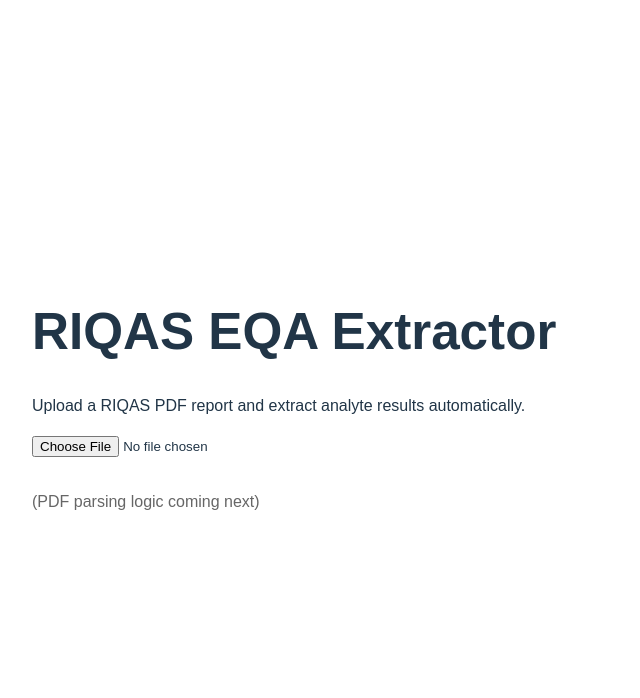
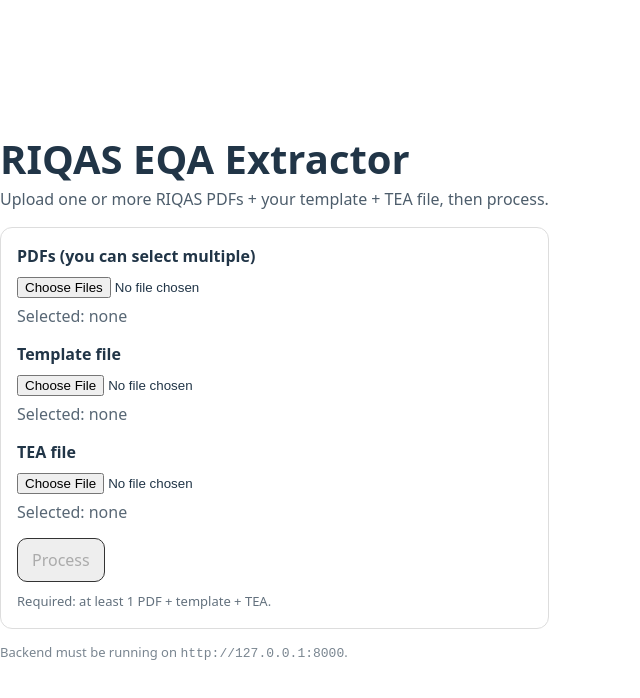
Before and after one commit to crxjam/riqas-eqa-extractor, a React (Vite) app: page / in a window 1280 px wide. Shown: the top 698 px of the page, without its empty margins (0-640 px from the left). Built offline with nearby package versions, Linux system fonts and the light colour scheme.

Commit message:
Frontend: support PDFs + template + TEA, download single Excel output

```diff
--- a/src/App.jsx
+++ b/src/App.jsx
@@ -1,19 +1,155 @@
-function App() {
+import { useMemo, useState } from "react";
+
+export default function App() {
+  const [pdfs, setPdfs] = useState([]);
+  const [template, setTemplate] = useState(null);
+  const [tea, setTea] = useState(null);
+
+  const [status, setStatus] = useState("");
+  const [busy, setBusy] = useState(false);
+
+  const canRun = useMemo(() => {
+    return pdfs.length > 0 && !!template && !!tea && !busy;
+  }, [pdfs, template, tea, busy]);
+
+  async function run() {
+    if (!canRun) return;
+
+    setBusy(true);
+    setStatus(`Uploading ${pdfs.length} PDF(s)…`);
+
+    try {
+      const form = new FormData();
+
+      // Names MUST match your FastAPI signature: pdfs, template, tea
+      for (const f of pdfs) form.append("pdfs", f);
+      form.append("template", template);
+      form.append("tea", tea);
+
+      const res = await fetch("http://127.0.0.1:8000/process", {
+        method: "POST",
+        body: form,
+      });
+
+      if (!res.ok) {
+        const txt = await res.text();
+        throw new Error(`Server error ${res.status}: ${txt}`);
+      }
+
+      // If server returns JSON, show it. Otherwise download the file.
+      const ct = res.headers.get("content-type") || "";
+
+      if (ct.includes("application/json")) {
+        const data = await res.json();
+        setStatus(`Done ✅\n${JSON.stringify(data, null, 2)}`);
+        return;
+      }
+
+      const blob = await res.blob();
+      const cd = res.headers.get("content-disposition") || "";
+      const match = cd.match(/filename="?([^"]+)"?/i);
+      const filename = match?.[1] || (pdfs.length > 1 ? "riqas_outputs.zip" : "riqas_output.xlsx");
+
+      const url = window.URL.createObjectURL(blob);
+      const a = document.createElement("a");
+      a.href = url;
+      a.download = filename;
+      document.body.appendChild(a);
+      a.click();
+      a.remove();
+      window.URL.revokeObjectURL(url);
+
+      setStatus("Done ✅ Download started.");
+    } catch (e) {
+      setStatus(e?.message || "Failed");
+    } finally {
+      setBusy(false);
+    }
+  }
+
   return (
-    <div style={{ padding: '2rem', fontFamily: 'Arial, sans-serif' }}>
-      <h1>RIQAS EQA Extractor</h1>
-
-      <p>
-        Upload a RIQAS PDF report and extract analyte results automatically.
+    <div style={{ maxWidth: 880, margin: "40px auto", fontFamily: "system-ui" }}>
+      <h1 style={{ fontSize: 40, marginBottom: 6 }}>RIQAS EQA Extractor</h1>
+      <p style={{ opacity: 0.8, marginTop: 0 }}>
+        Upload one or more RIQAS PDFs + your template + TEA file, then process.
       </p>
 
-      <input type="file" accept=".pdf" />
+      <div style={{ padding: 16, border: "1px solid #ddd", borderRadius: 12 }}>
+        <div style={{ display: "grid", gap: 14 }}>
+          <div>
+            <label style={{ display: "block", fontWeight: 600, marginBottom: 6 }}>
+              PDFs (you can select multiple)
+            </label>
+            <input
+              type="file"
+              accept="application/pdf"
+              multiple
+              onChange={(e) => setPdfs(Array.from(e.target.files || []))}
+            />
+            <div style={{ marginTop: 6, opacity: 0.75 }}>
+              Selected: {pdfs.length ? pdfs.map((f) => f.name).join(", ") : "none"}
+            </div>
+          </div>
 
-      <p style={{ marginTop: '2rem', color: '#666' }}>
-        (PDF parsing logic coming next)
+          <div>
+            <label style={{ display: "block", fontWeight: 600, marginBottom: 6 }}>
+              Template file
+            </label>
+            <input
+              type="file"
+              onChange={(e) => setTemplate(e.target.files?.[0] || null)}
+            />
+            <div style={{ marginTop: 6, opacity: 0.75 }}>
+              Selected: {template ? template.name : "none"}
+            </div>
+          </div>
+
+          <div>
+            <label style={{ display: "block", fontWeight: 600, marginBottom: 6 }}>
+              TEA file
+            </label>
+            <input
+              type="file"
+              onChange={(e) => setTea(e.target.files?.[0] || null)}
+            />
+            <div style={{ marginTop: 6, opacity: 0.75 }}>
+              Selected: {tea ? tea.name : "none"}
+            </div>
+          </div>
+
+          <div>
+            <button
+              onClick={run}
+              disabled={!canRun}
+              style={{
+                padding: "10px 14px",
+                borderRadius: 10,
+                border: "1px solid #333",
+                background: canRun ? "#fff" : "#eee",
+                cursor: canRun ? "pointer" : "not-allowed",
+              }}
+            >
+              {busy ? "Processing…" : "Process"}
+            </button>
+
+            {!canRun && (
+              <div style={{ marginTop: 10, opacity: 0.7, fontSize: 13 }}>
+                Required: at least 1 PDF + template + TEA.
+              </div>
+            )}
+          </div>
+
+          {status && (
+            <pre style={{ margin: 0, padding: 12, background: "#f7f7f7", borderRadius: 10, whiteSpace: "pre-wrap" }}>
+              {status}
+            </pre>
+          )}
+        </div>
+      </div>
+
+      <p style={{ marginTop: 14, opacity: 0.6, fontSize: 13 }}>
+        Backend must be running on <code>http://127.0.0.1:8000</code>.
       </p>
     </div>
-  )
+  );
 }
-
-export default App
```
